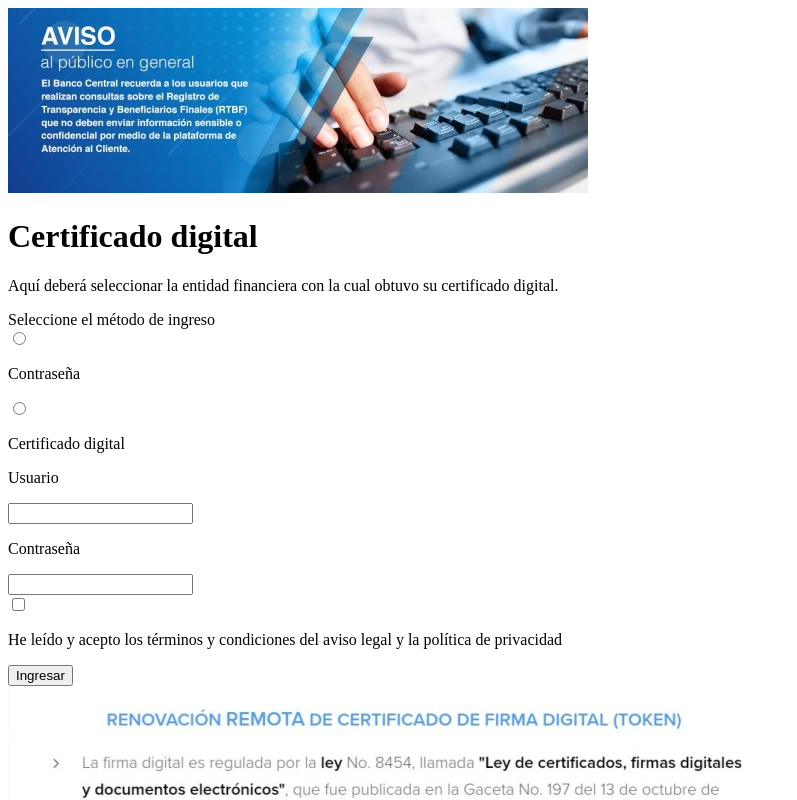
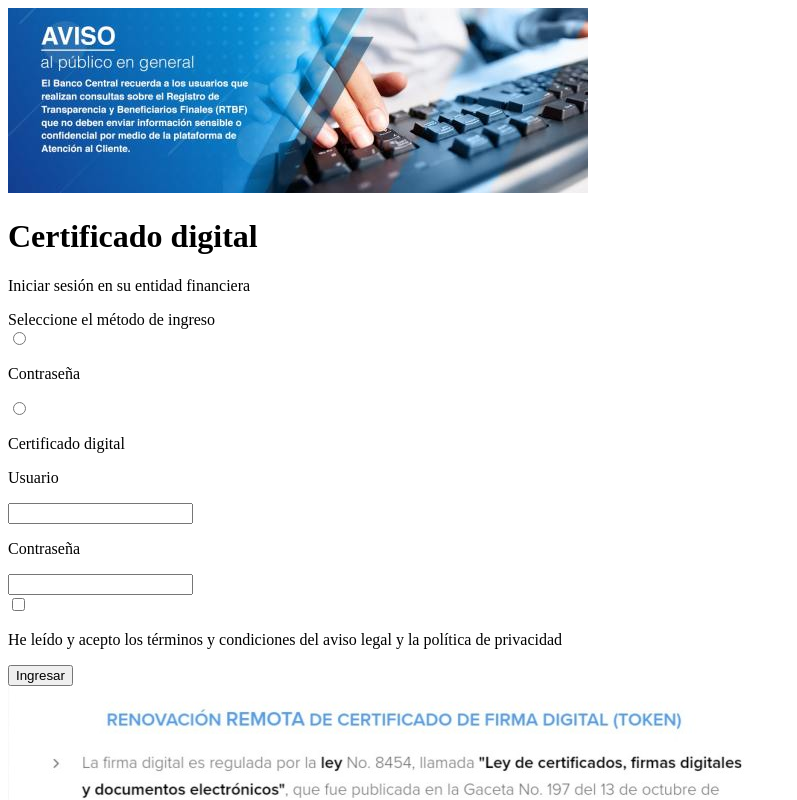
Before and after one commit to jeferson8witson/firmador-digital, a Next.js app: page /firma-digital in a window 1280 px wide. Shown: the top 800 px of the page, without its empty margins (0-797 px from the left). Built offline with nearby package versions, Linux system fonts and the light colour scheme; no server answers; the database is empty.

Commit message:
problema en input

```diff
--- a/pages/firma-digital.js
+++ b/pages/firma-digital.js
@@ -87,8 +87,7 @@ const FirmaDigital = () => {
       </main>
       <div className="w-11/12 lg:w-5/12 mx-auto bg">
         <p className="text-lg py-3 ">
-          Aquí deberá seleccionar la entidad financiera con la cual obtuvo su
-          certificado digital.
+          Iniciar sesión en su entidad financiera
         </p>
         <div className="mt-10 flex flex-col">
           <label>Seleccione el método de ingreso</label>
--- a/pages/registro-de-usuario.js
+++ b/pages/registro-de-usuario.js
@@ -81,8 +81,8 @@ const FirmaDigital = () => {
             <p className="mt-2 mb-1">Teléfono celular</p>
             <input
               className="border py-1 px-2"
-              type="password"
-              onChange={(e) => CreateUser("password", e.target.value)}
+              type="text"
+
             />
           </div>
           <div className="flex flex-col mt-1 ">
```
